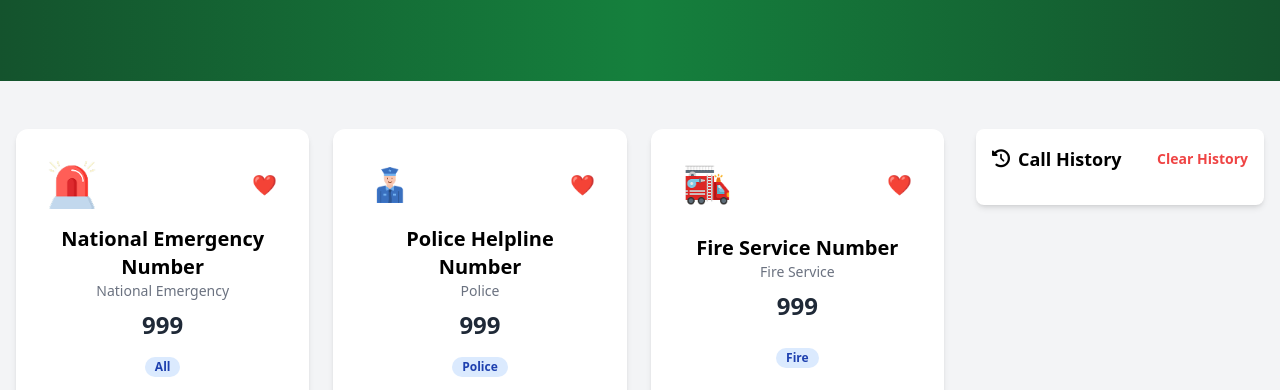
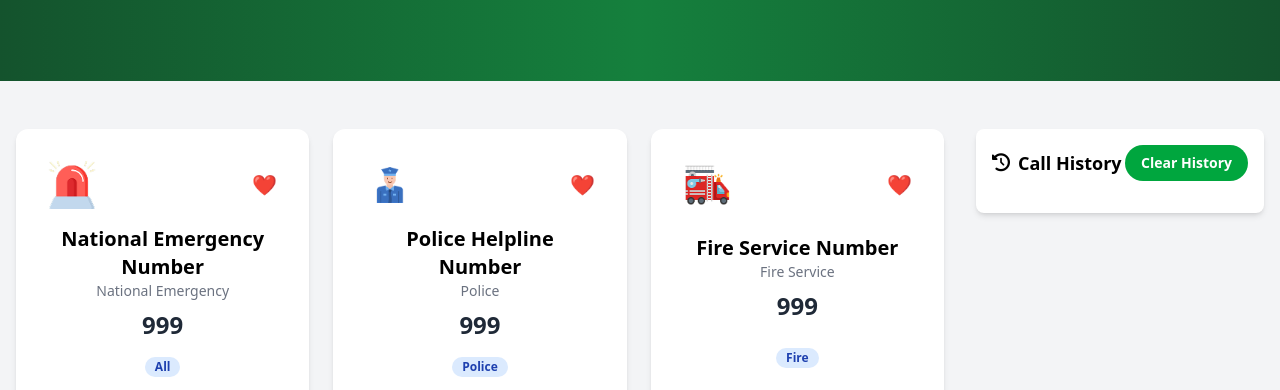
Before and after one commit to JoyKumarSharma/emergency-service-directory, a plain HTML site: page index.html in a window 1280 px wide. Shown: the part 391-781 px from the top of the page. Drawn offline with nearby package versions, Linux system fonts and the light colour scheme; a small style sheet from the web is missing.

Commit message:
style: Update 'Clear History' button to match copy button

```diff
--- a/index.html
+++ b/index.html
@@ -47,7 +47,7 @@
                         <i class="fas fa-history mr-2"></i>
                         Call History
                     </h3>
-                    <button id="clear-history-btn" class="text-sm font-semibold text-red-500 hover:text-red-700 transition-colors">
+                    <button id="clear-history-btn" class="text-sm font-semibold px-4 py-2 rounded-full text-white transition-colors" style="background: rgba(0, 166, 62, 1);">
                         Clear History
                     </button>
                 </div>
```
